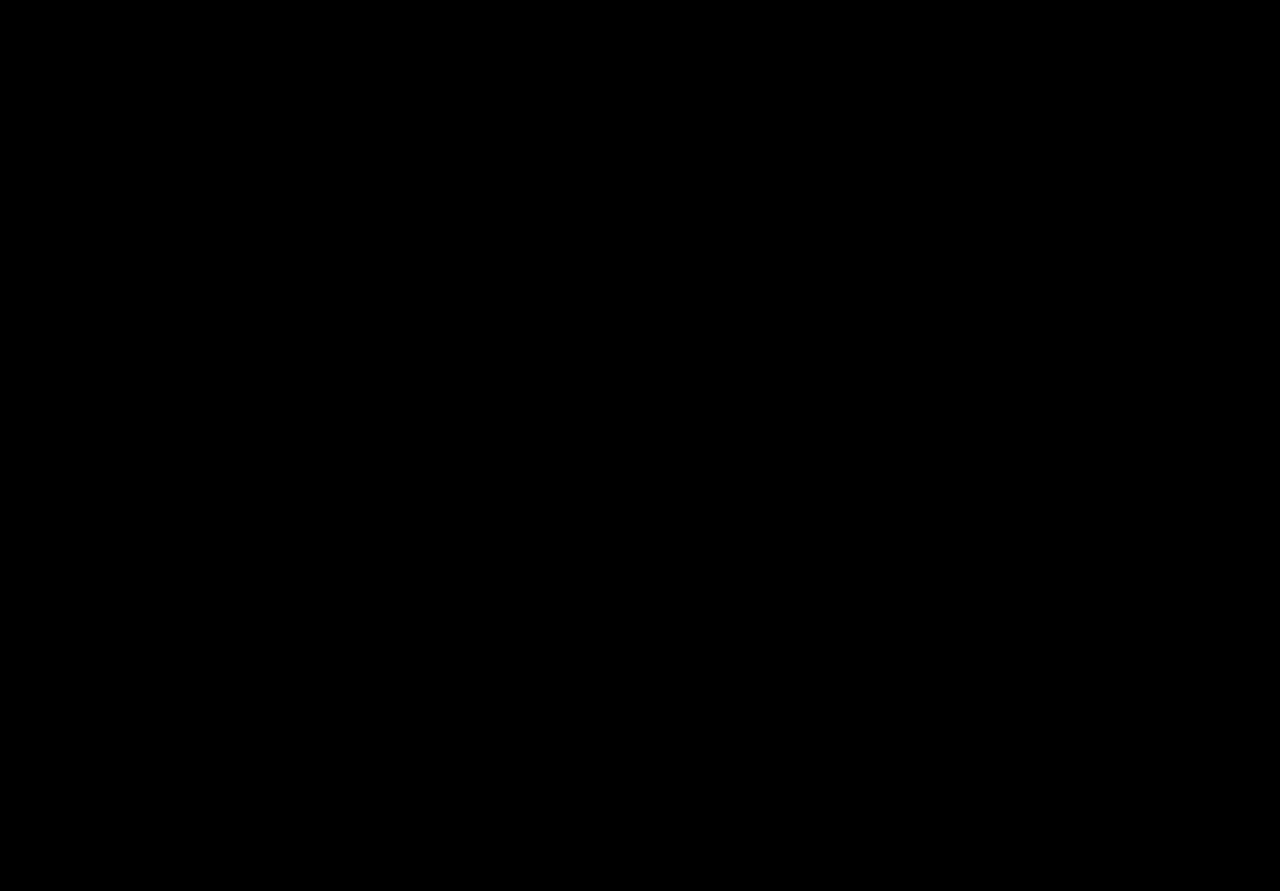
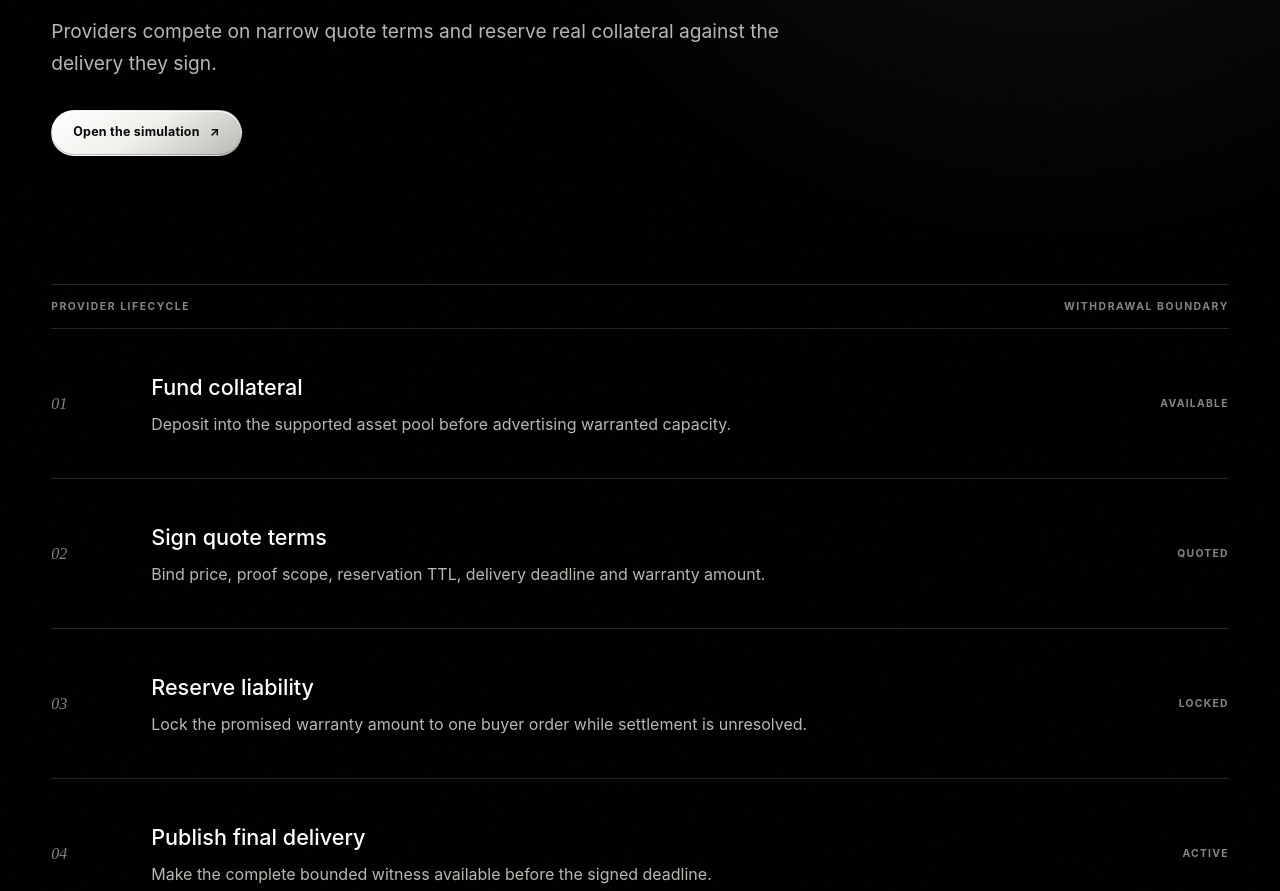
Before and after one commit to Zireaelst/ETHGlobal-Online, a Next.js app in the folder apps/web/: page /providers in a window 1280 px wide. Before the commit this address had no page. Shown: the part 406-1297 px from the top of the page. Before the commit the page ends 800 px from the top, so only its background shows below. Built offline with nearby package versions, Linux system fonts and the light colour scheme.

Commit message:
feat(web): publish the provider collateral model

```diff
--- /dev/null
+++ b/apps/web/src/app/providers/page.tsx
@@ -0,0 +1,20 @@
+import type { Metadata } from "next";
+import { PageShell } from "@/components/page-shell";
+
+export const metadata: Metadata = { title: "Providers" };
+
+export default function ProvidersPage() {
+  return (
+    <PageShell eyebrow="Providers" title="Sell an explicit promise, backed before purchase." intro="Providers compete on narrow quote terms and reserve real collateral against the delivery they sign.">
+      <section className="provider-ledger">
+        <div className="ledger-heading"><span>Provider lifecycle</span><span>Withdrawal boundary</span></div>
+        <article><span className="ledger-num">01</span><div><h2>Fund collateral</h2><p>Deposit into the supported asset pool before advertising warranted capacity.</p></div><strong>Available</strong></article>
+        <article><span className="ledger-num">02</span><div><h2>Sign quote terms</h2><p>Bind price, proof scope, reservation TTL, delivery deadline and warranty amount.</p></div><strong>Quoted</strong></article>
+        <article><span className="ledger-num">03</span><div><h2>Reserve liability</h2><p>Lock the promised warranty amount to one buyer order while settlement is unresolved.</p></div><strong>Locked</strong></article>
+        <article><span className="ledger-num">04</span><div><h2>Publish final delivery</h2><p>Make the complete bounded witness available before the signed deadline.</p></div><strong>Active</strong></article>
+        <article><span className="ledger-num">05</span><div><h2>Resolve</h2><p>Release after acceptance or pay a separate warranty when objective terms fail.</p></div><strong>Terminal</strong></article>
+      </section>
+      <aside className="callout"><h2>Reserved means unavailable.</h2><p>Active liabilities cannot be withdrawn, reused or counted as free collateral. Provider admission is curated in the first release and disclosed as a trust boundary.</p></aside>
+    </PageShell>
+  );
+}
```
